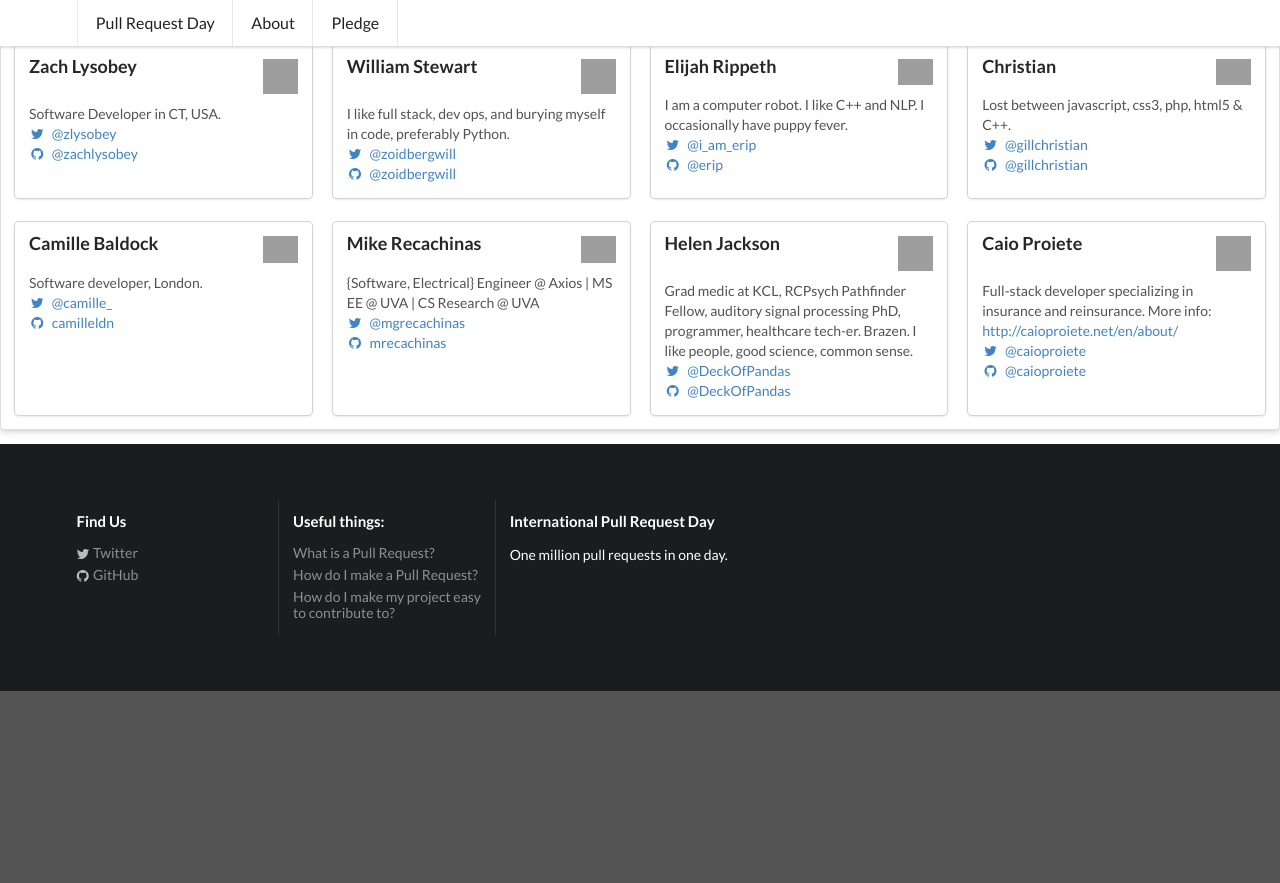
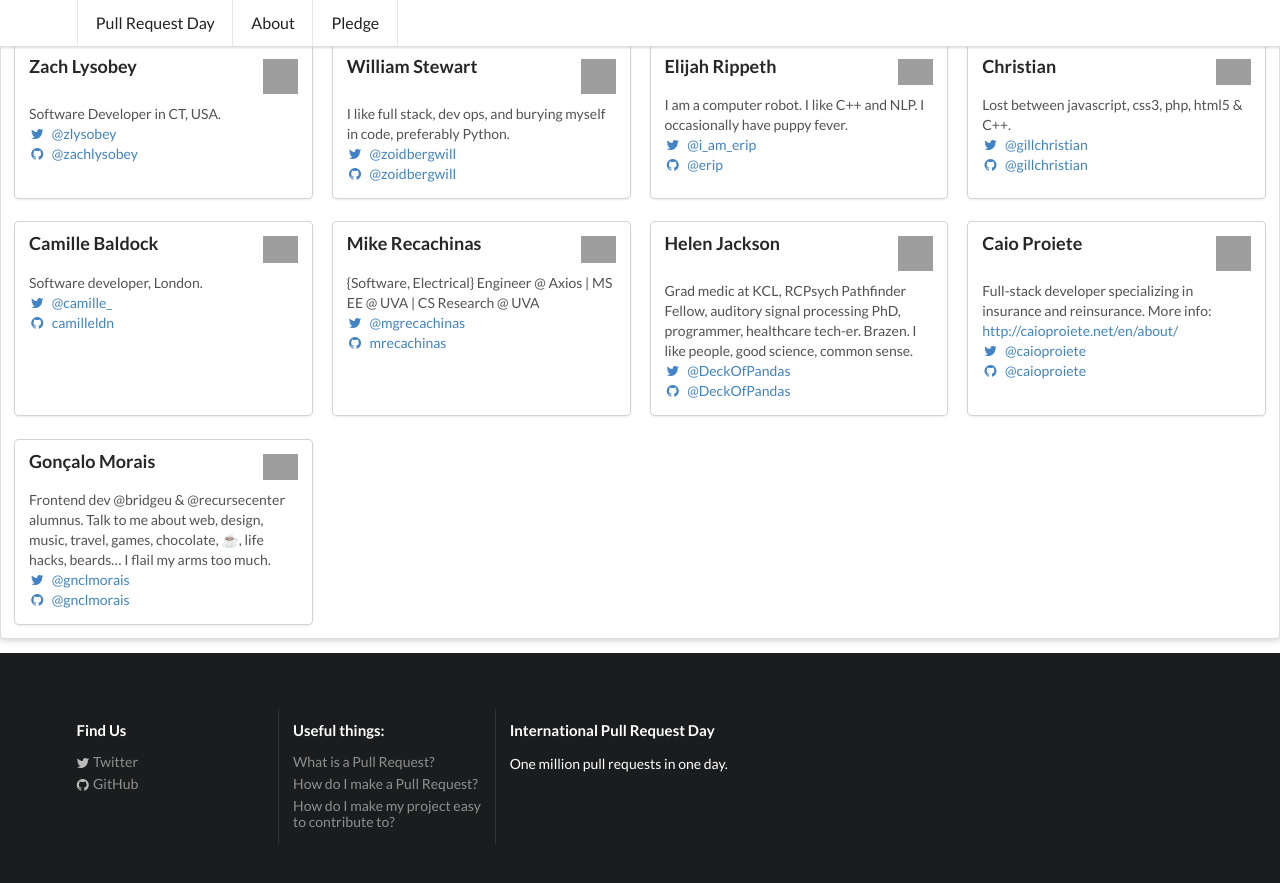
Before and after one commit to pullrequestday/pullrequestday, a Jekyll site: the page built from pledge/index.html, in a window 1280 px wide and 900 px high, scrolled down 2996 px. Shown: the top 883 px of the window. Built offline with Jekyll 4.4.1, drawn with Linux system fonts in a browser that asks for light colours; before the commit the page ends 3687 px from its top, so only the background shows below that; grey boxes are pictures that could not be loaded.

Commit message:
@gnclmorais addition
Taking the pledge myself. 👊

```diff
--- a/pledge/index.html
+++ b/pledge/index.html
@@ -841,6 +841,34 @@ layout: default
       </div> <!-- End of content -->
     </div> <!-- End of card -->
 
+    <div class="ui card">
+      <div class="content">
+        <img class="right floated mini ui image"
+                src="https://pbs.twimg.com/profile_images/597833701217669120/FtmxiJnA.jpg">
+        <div class="header">
+          Gonçalo Morais
+        </div>
+        <div class="description">
+          Frontend dev @bridgeu & @recursecenter alumnus. Talk to me about web, design, music, travel, games, chocolate, ☕️️, life hacks, beards… I flail my arms too much.
+        </div>
+        <div class="extra content">
+          <p>
+            <a target="_blank"
+                  href="http://twitter.com/gnclmorais">
+              <i class="twitter icon"></i>
+              @gnclmorais
+            </a>
+            <br />
+            <a target="_blank"
+                  href="http://github.com/gnclmorais">
+              <i class="github icon"></i>
+              @gnclmorais
+            </a>
+          </p>
+        </div>
+      </div> <!-- End of content -->
+    </div> <!-- End of card -->
+
     <!-- INSERT YOUR PLEDGE IMMEDIATELY ABOVE THIS COMMENT -->
     <!-- ATTENTION PLEDGE MAKERS:  -->
 
```
